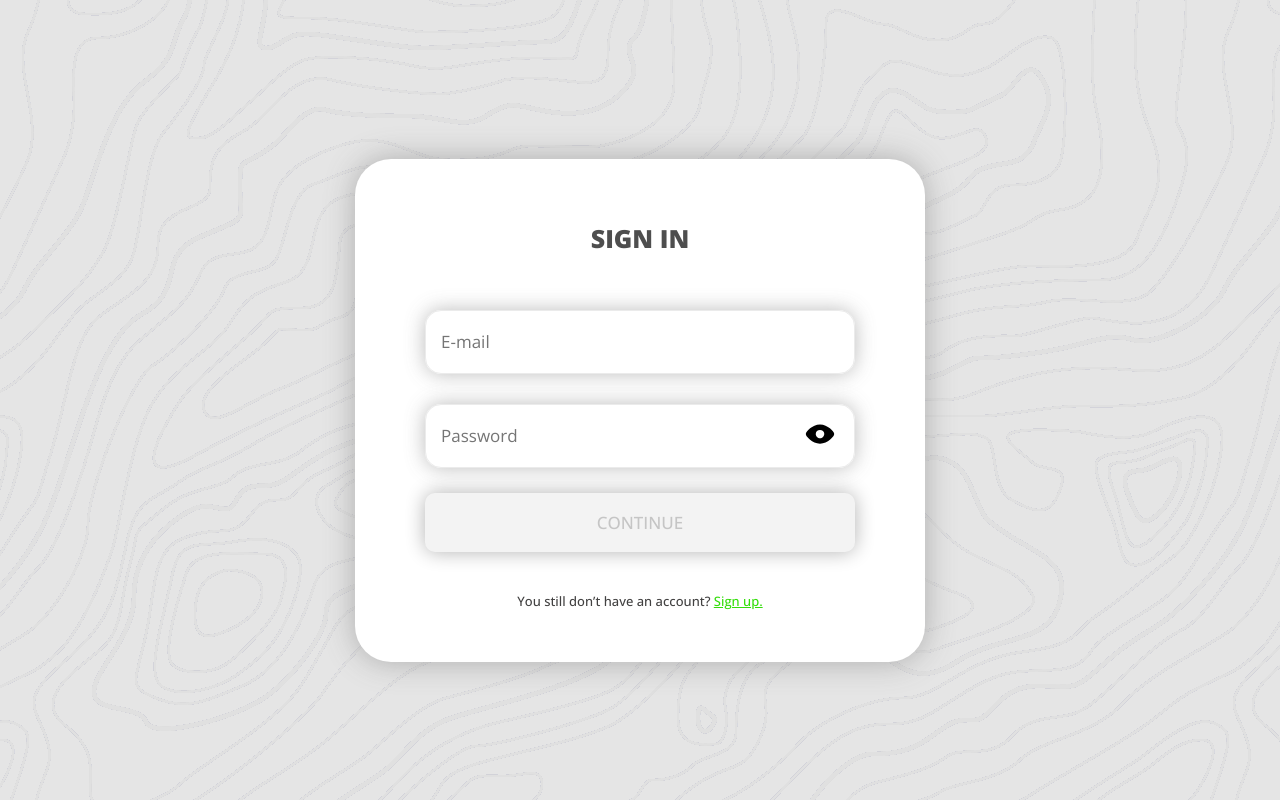
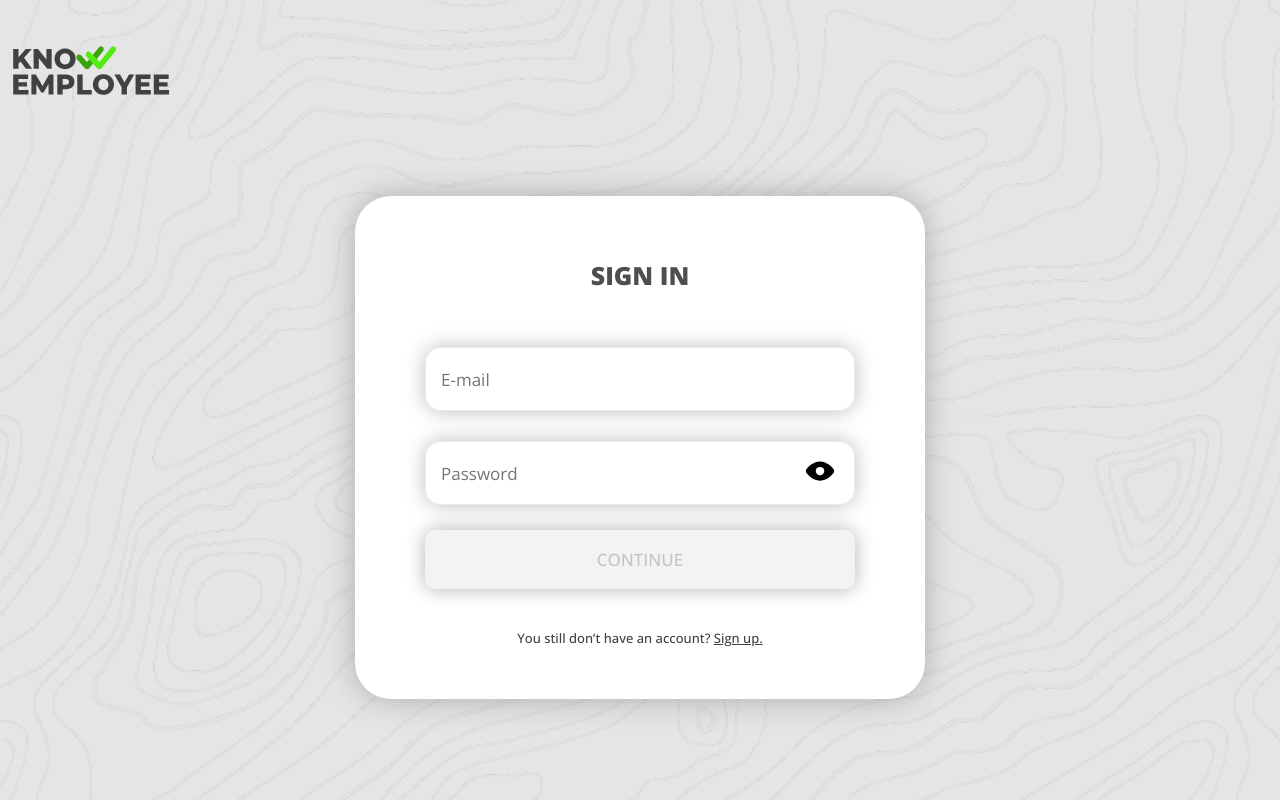
Before and after one commit to RusMinin/knowemployee, a Flask app: page /login in a window 1280 px wide. Run offline with Flask 3, Linux system fonts and the light colour scheme; parts of the project's set-up code (start-up, migrations or seed data) failed here and were passed over; some libraries are stand-ins or nearby versions; some web fonts are replaced.

Commit message:
finished login page

```diff
--- a/static/assets/style/sign.scss
+++ b/static/assets/style/sign.scss
@@ -24,12 +24,12 @@ input[type=checkbox] {
 }
 
 a {
-  color: $light_g;
+  color: $dark_bg;
   transition: 0.3s ease;
 }
 
 a:hover {
-  color: $dark_g;
+  color: $light_g;
   transition: 0.3s ease;
 }
 
@@ -203,9 +203,13 @@ a:hover {
     right: 10px;
     z-index: 1000;
 
+    @include mq(0){
+      top: 8px;
+      right: 18px;
+    }
+
     @include mq(490px) {
       top: 18px;
-      right: 18px;
     }
 
     svg {
@@ -285,9 +289,17 @@ a:hover {
   }
 }
 
+.container {
+  max-width: 1380px;
+  margin: 0 auto;
+
+  img {
+    margin-top: 10px;
+  }
+}
+
 .wrapper {
   width: 100%;
-  min-height: 100vh;
   overflow: hidden;
   display: flex;
   justify-content: center;
@@ -296,7 +308,7 @@ a:hover {
     padding-top: 30px;
   }
   @include mq(500px) {
-    padding-top: 120px;
+    padding-top: 64px;
   }
   position: relative;
   padding-bottom: 100px;
--- a/templates/sign_in.html
+++ b/templates/sign_in.html
@@ -8,6 +8,8 @@
     <title>Sign In | {{ name_platform }}</title>
 </head>
 <body>
+<div class="container">
+    <img src="../static/assets/images/logo-dark.svg">
     <section class="wrapper">
         <div class="sign_in">
             <div id="login_form" class="form">
@@ -55,6 +57,7 @@
             </div>
         </div>
     </section>
+</div>
 
 <script src="https://code.jquery.com/jquery-3.6.0.min.js"></script>
 <script src="https://cdnjs.cloudflare.com/ajax/libs/select2/4.0.13/js/select2.min.js"></script>
```
Also changed, not shown: static/assets/style/sign.css. Lines whose indentation alone changed are shown as unchanged.
